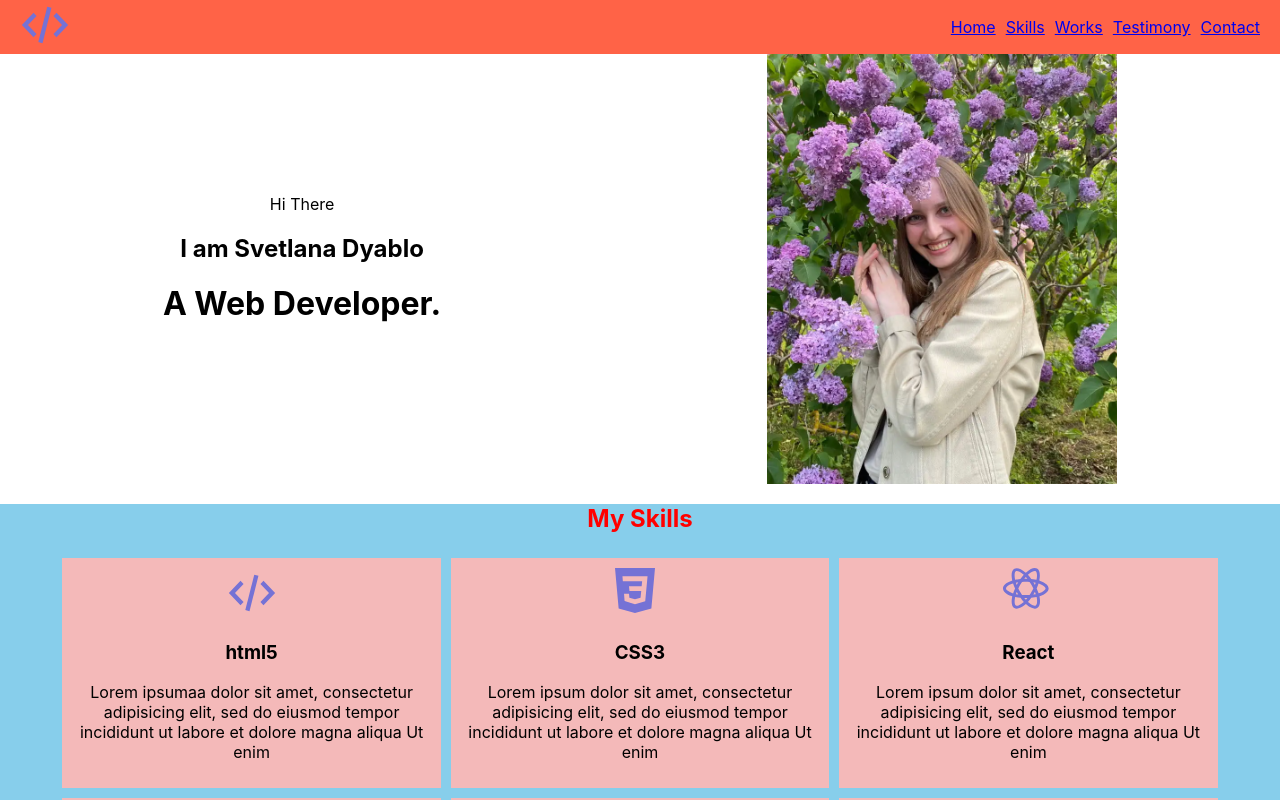
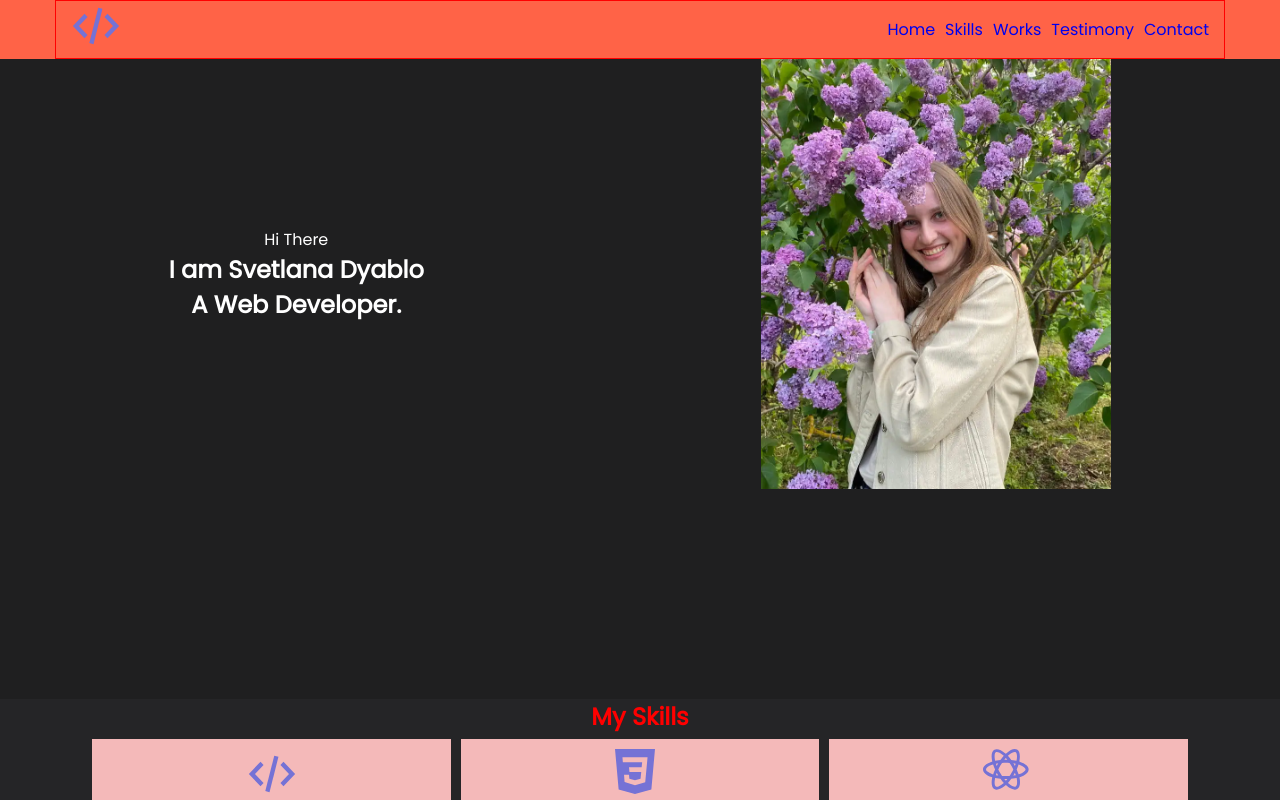
Before and after one commit to St0rY87/it-incubator-portfolio-sveta, a React (Vite) app: page / in a window 1280 px wide. Shown: the top 800 px of the page. Built offline with nearby package versions, Linux system fonts and the light colour scheme.

Commit message:
feat: install fonts, create Theme.tsx

```diff
--- a/index.html
+++ b/index.html
@@ -4,7 +4,10 @@
     <meta charset="UTF-8" />
     <link rel="icon" type="image/svg+xml" href="/favicon.svg" />
     <meta name="viewport" content="width=device-width, initial-scale=1.0" />
-    <title>Vite + React + TS</title>
+    <title>Sveta Portfolio</title>
+    <link rel="preconnect" href="https://fonts.googleapis.com">
+<link rel="preconnect" href="https://fonts.gstatic.com" crossorigin>
+<link href="https://fonts.googleapis.com/css2?family=Josefin+Sans:ital,wght@0,100..700;1,100..700&family=Poppins&family=Roboto:ital,wght@0,100..900;1,100..900&display=swap" rel="stylesheet">
   </head>
   <body>
     <div id="root"></div>
--- /dev/null
+++ b/src/components/Container.tsx
@@ -0,0 +1,8 @@
+import styled from "styled-components"
+
+export const Container = styled.div`
+    width: min(1170px, 100%);
+    padding-inline: 15px;
+    margin-inline: auto;
+    border: 1px solid red;
+`
--- a/src/components/SectionTitle.tsx
+++ b/src/components/SectionTitle.tsx
@@ -1,4 +1,3 @@
-import React from "react";
 import styled from "styled-components";
 
 export const SectionTitle = styled.h2`
--- a/src/index.css
+++ b/src/index.css
@@ -6,8 +6,3 @@ body {
   -webkit-font-smoothing: antialiased;
   -moz-osx-font-smoothing: grayscale;
 }
-
-code {
-  font-family: source-code-pro, Menlo, Monaco, Consolas, 'Courier New',
-  monospace;
-}
--- a/src/layout/header/Header.tsx
+++ b/src/layout/header/Header.tsx
@@ -1,22 +1,25 @@
 import styled from "styled-components";
 import { Logo } from "../../components/logo/Logo";
 import { Menu } from "../../components/menu/Menu";
+import { Container } from "../../components/Container";
+import { FlexWrapper } from "../../components/FlexWrapper";
 
 const menuItems = ["Home", "Skills", "Works", "Testimony", "Contact"];
 
 export const Header = () => {
   return (
     <StyledHeader>
-      <Logo />
-      <Menu menuItems={menuItems} />
+      <Container>
+        <FlexWrapper justify="space-between" align='center'>
+          <Logo />
+          <Menu menuItems={menuItems} />
+        </FlexWrapper>
+      </Container>
     </StyledHeader>
   );
 };
 
 const StyledHeader = styled.header`
   background-color: tomato;
-  display: flex;
-  justify-content: space-between;
-  align-items: center;
   padding-inline: 20px;
 `;
--- a/src/layout/sections/main/Main.tsx
+++ b/src/layout/sections/main/Main.tsx
@@ -5,7 +5,7 @@ import { FlexWrapper } from "../../../components/FlexWrapper";
 
 export const Main = () => {
   return (
-    <div>
+    <StyledMain>
       <FlexWrapper align="center" justify="space-around" >
         <div>
           <span>Hi There</span>
@@ -14,12 +14,12 @@ export const Main = () => {
         </div>
         <Photo src={photo} />
       </FlexWrapper>
-    </div>
+    </StyledMain>
   );
 };
 
-const StyledMain = styled.div`
-  min-height: 100vh;
+const StyledMain = styled.section`
+  min-height: 80vh;
 `;
 
 const Photo = styled.img`
--- a/src/main.tsx
+++ b/src/main.tsx
@@ -2,9 +2,11 @@ import { StrictMode } from "react";
 import { createRoot } from "react-dom/client";
 import "./index.css";
 import App from "./App.tsx";
+import { GlobalStyles } from "./styles/GlobalStyles.tsx";
 
 createRoot(document.getElementById("root")!).render(
   <StrictMode>
     <App />
+    <GlobalStyles/>
   </StrictMode>,
 );
--- /dev/null
+++ b/src/styles/GlobalStyles.tsx
@@ -0,0 +1,41 @@
+import { createGlobalStyle } from "styled-components";
+import { theme } from "./Theme";
+
+export const GlobalStyles = createGlobalStyle`
+   *,
+   *::after,
+   *::before {
+    margin: 0;
+    padding: 0;
+    box-sizing: border-box;
+   }
+
+   html {
+    box-sizing: border-box;
+    scroll-behavior: smooth
+   }
+
+   body {
+    font-family: "Poppins", sans-serif;
+    color: ${theme.colors.font};
+   }
+
+  a {
+    text-decoration: none;
+  }
+
+  ul {
+    list-style-type: none;
+  }
+
+  button {
+    background-color: unset;
+    border: none;
+  }
+  section:nth-of-type(odd) {
+    background-color: ${theme.colors.primaryBg}
+  }
+  section:nth-of-type(even) {
+    background-color: ${theme.colors.secondaryBg}
+  }
+ `;
--- /dev/null
+++ b/src/styles/Theme.tsx
@@ -0,0 +1,10 @@
+
+export const theme = {
+    colors: {
+        primaryBg: '#1F1F20',
+        secondaryBg: '#252527',
+        accentColor: '#7572D5',
+
+        font: "#fff"
+    }
+}
```
